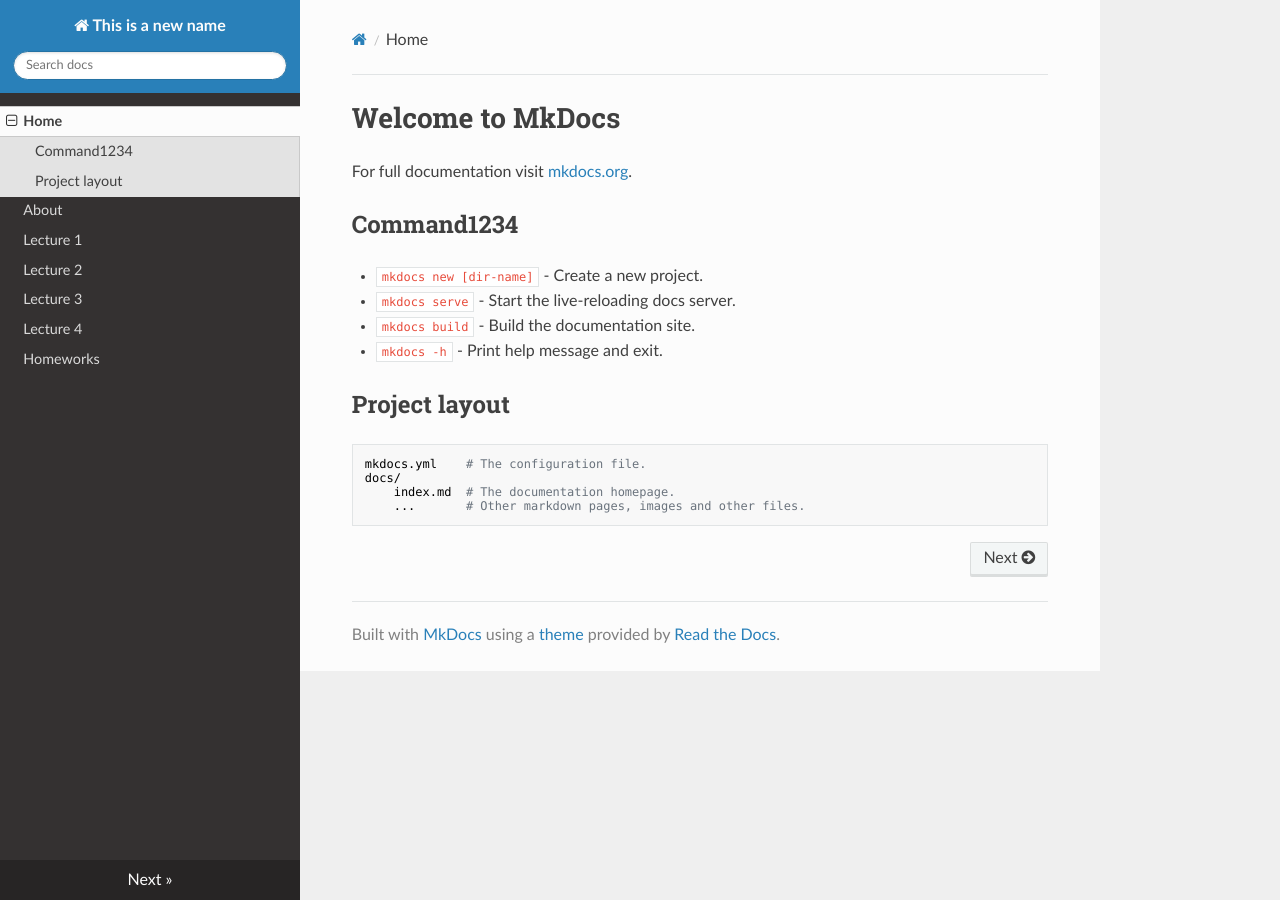
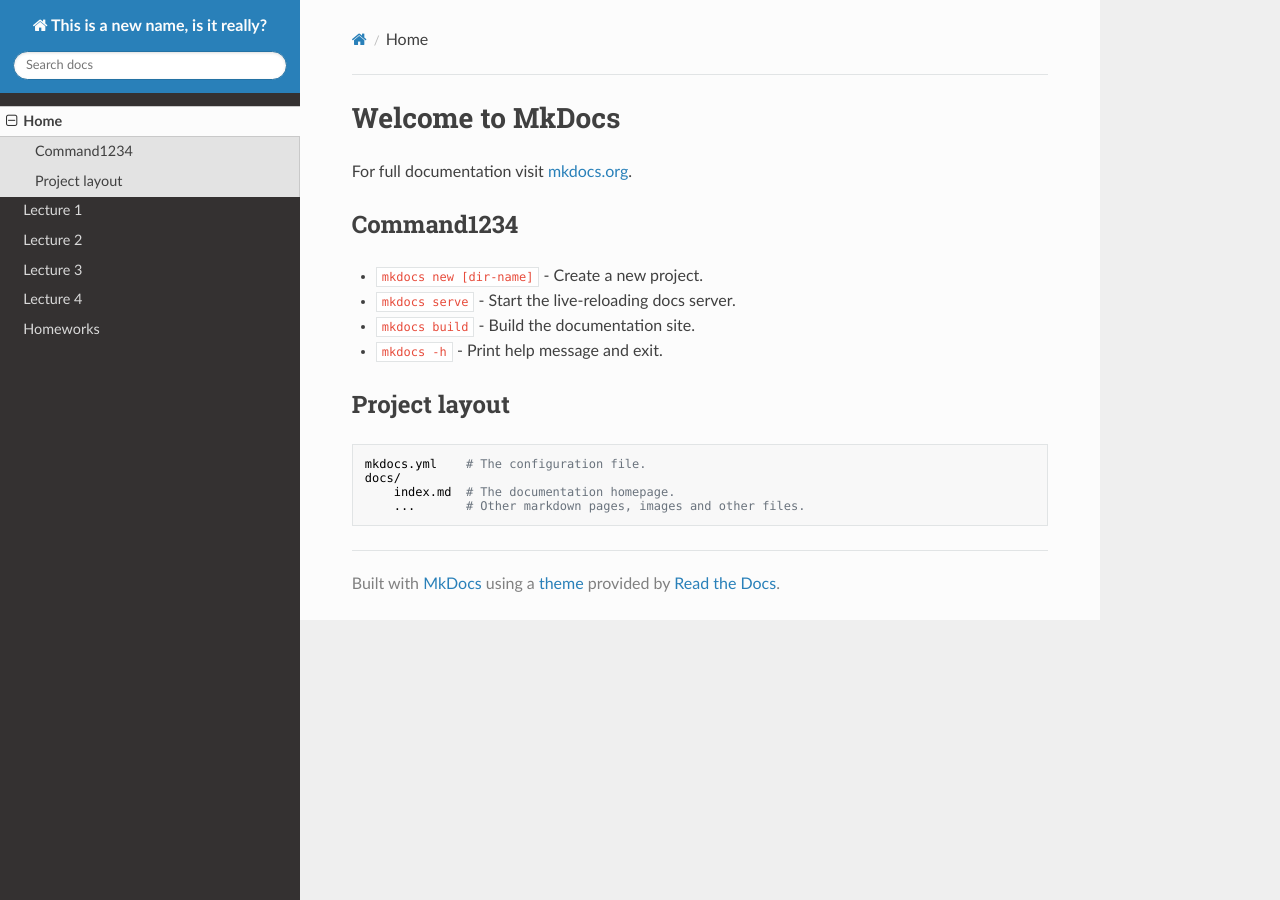
Before and after one commit to abilandz/ab, an MkDocs documentation site: the page built from docs/index.md, in a window 1280 px wide. Built offline with MkDocs 1.6.1, drawn with Linux system fonts in a browser that asks for light colours; nearby versions of some CDN libraries.

Commit message:
minor update

```diff
--- a/mkdocs.yml
+++ b/mkdocs.yml
@@ -1,7 +1,6 @@
-site_name: This is a new name
+site_name: This is a new name, is it really?
 nav:
   - Home: index.md
-  - About: about.md
   - Lecture 1: SS2026/Lecture_1/Trivia.md
   - Lecture 2: SS2026/Lecture_2/Lecture_2.md
   - Lecture 3: SS2026/Lecture_3/Lecture_3.md
```
